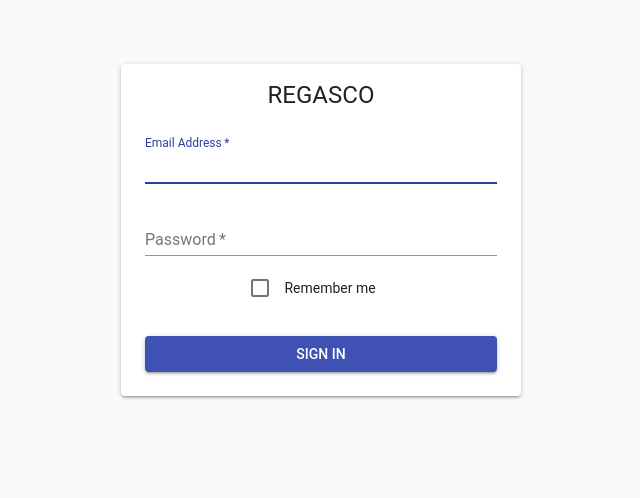
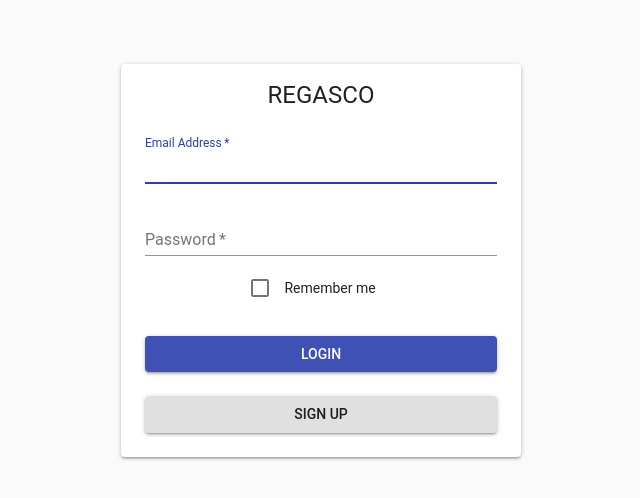
Before and after one commit to DaveDev813/whitelabel, a React (Create React App) app: page /signin in a window 1280 px wide. Shown: the top 498 px of the page, without its empty margins (319-959 px from the left). Built offline with nearby package versions, Linux system fonts and the light colour scheme.

Commit message:
modified SignInScreen.tsx

```diff
--- a/src/screens/SignInScreen.tsx
+++ b/src/screens/SignInScreen.tsx
@@ -9,7 +9,7 @@ import InputLabel from "@material-ui/core/InputLabel";
 import Paper from "@material-ui/core/Paper";
 import Typography from "@material-ui/core/Typography";
 import withStyles from "@material-ui/core/styles/withStyles";
-import { Theme, createStyles } from "@material-ui/core";
+import { Theme, createStyles, Grid } from "@material-ui/core";
 
 const styles = (theme: Theme) =>
   createStyles({
@@ -73,6 +73,8 @@ function SignInScreen(props: { classes: any }) {
             control={<Checkbox value="remember" color="primary" />}
             label="Remember me"
           />
+          <Grid container direction="row" justify="space-between">
+
               <Button
                 type="submit"
                 fullWidth
@@ -80,8 +82,20 @@ function SignInScreen(props: { classes: any }) {
                 color="primary"
                 className={classes.submit}
               >
-            Sign in
+                Login
               </Button>
+
+              <Button
+                type="submit"
+                fullWidth
+                variant="contained"
+                color="default"
+                className={classes.submit}
+              >
+                Sign up
+              </Button>
+
+          </Grid>
         </form>
       </Paper>
     </main>
```
Also changed, not shown: 1 other file (tests, documents, lock files or other folders). Lines whose indentation alone changed are shown as unchanged.
